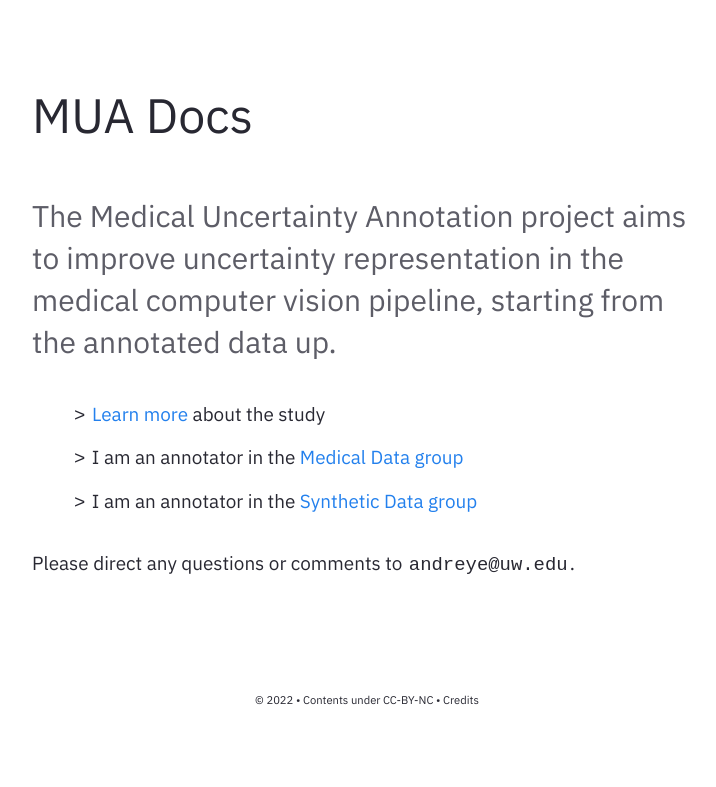
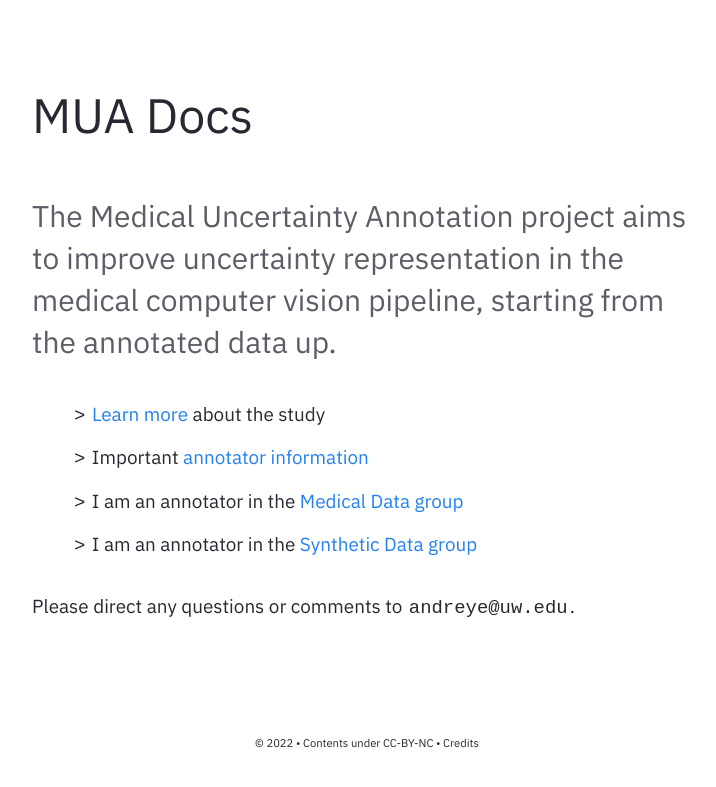
Before and after one commit to andre-ye/muadocs, a Jekyll site: the page built from pages/index.md, in a window 1280 px wide. Shown: the top 787 px of the page, without its empty margins (273-989 px from the left). Built offline with Jekyll 4.4.1, drawn with Linux system fonts in a browser that asks for light colours.

Commit message:
Update Homepage.html

```diff
--- a/_includes/Homepage.html
+++ b/_includes/Homepage.html
@@ -5,6 +5,7 @@
     </div>
     <ul>
         <li><code>></code> <a href="/muadocs/about" target="_blank">Learn more</a> about the study</li>
+        <li><code>></code> Important <a href="/muadocs/annotator_info">annotator information</a></li>
         <li><code>></code> I am an annotator in the <a href="/muadocs/med_grp/start">Medical Data group</a></li>
         <li><code>></code> I am an annotator in the <a href="/muadocs/syn_grp/start">Synthetic Data group</a></li>
     </ul>
```
